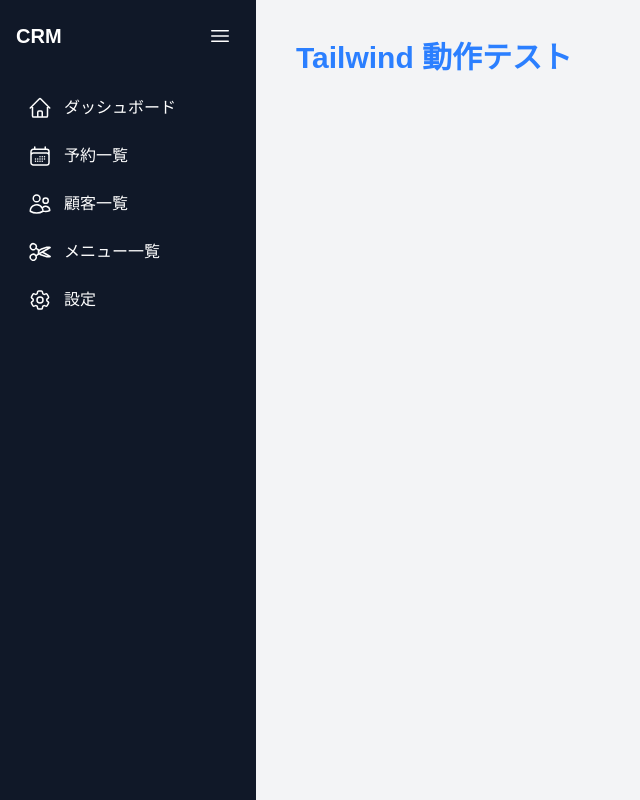
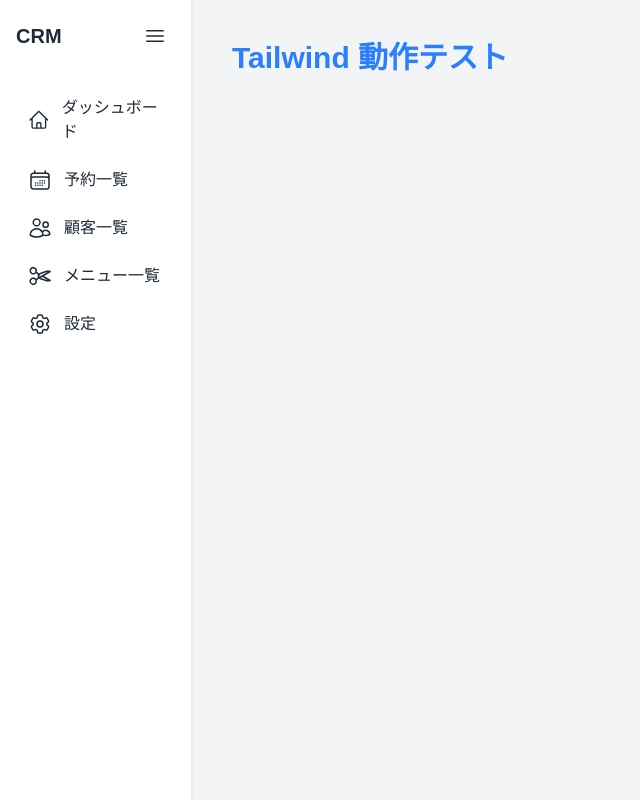
Before and after one commit to tsunosin-source/new-crm, a Next.js app: page / in a window 1280 px wide. Shown: the whole page, without its empty margins (0-640 px from the left). Built offline with nearby package versions, Linux system fonts and the light colour scheme.

Commit message:
update sidebar design

```diff
--- a/app/components/Sidebar.tsx
+++ b/app/components/Sidebar.tsx
@@ -38,10 +38,11 @@ export default function Sidebar() {
 
   return (
     <aside
-      className={`h-screen bg-gray-900 text-white flex flex-col p-4 transition-all duration-300
-        ${isOpen ? "w-64" : "w-20"}
-      `}
-    >
+  className={`h-screen flex flex-col p-4 transition-all duration-300
+    bg-white/70 backdrop-blur-sm text-gray-800 border-r border-gray-200 shadow-sm
+    ${isOpen ? "w-48" : "w-16"}
+  `}
+>
       {/* 上部：開閉ボタン */}
       <div className="flex items-center justify-between mb-8">
         {isOpen && <h1 className="text-xl font-bold">CRM</h1>}
--- a/app/hq/layout.tsx
+++ b/app/hq/layout.tsx
@@ -11,7 +11,10 @@ export default function RootLayout({
   return (
     <div className="flex min-h-screen">
       {/* 左メニュー */}
-      <aside className="w-64 bg-gray-800 text-white p-6 space-y-4">
+      <aside
+  className="w-48 bg-white/70 backdrop-blur-sm text-gray-800 p-6 space-y-4
+             border-r border-gray-200 shadow-sm"
+>
         <h2 className="text-xl font-bold mb-6">本部メニュー</h2>
 
         <nav className="space-y-3">
```
